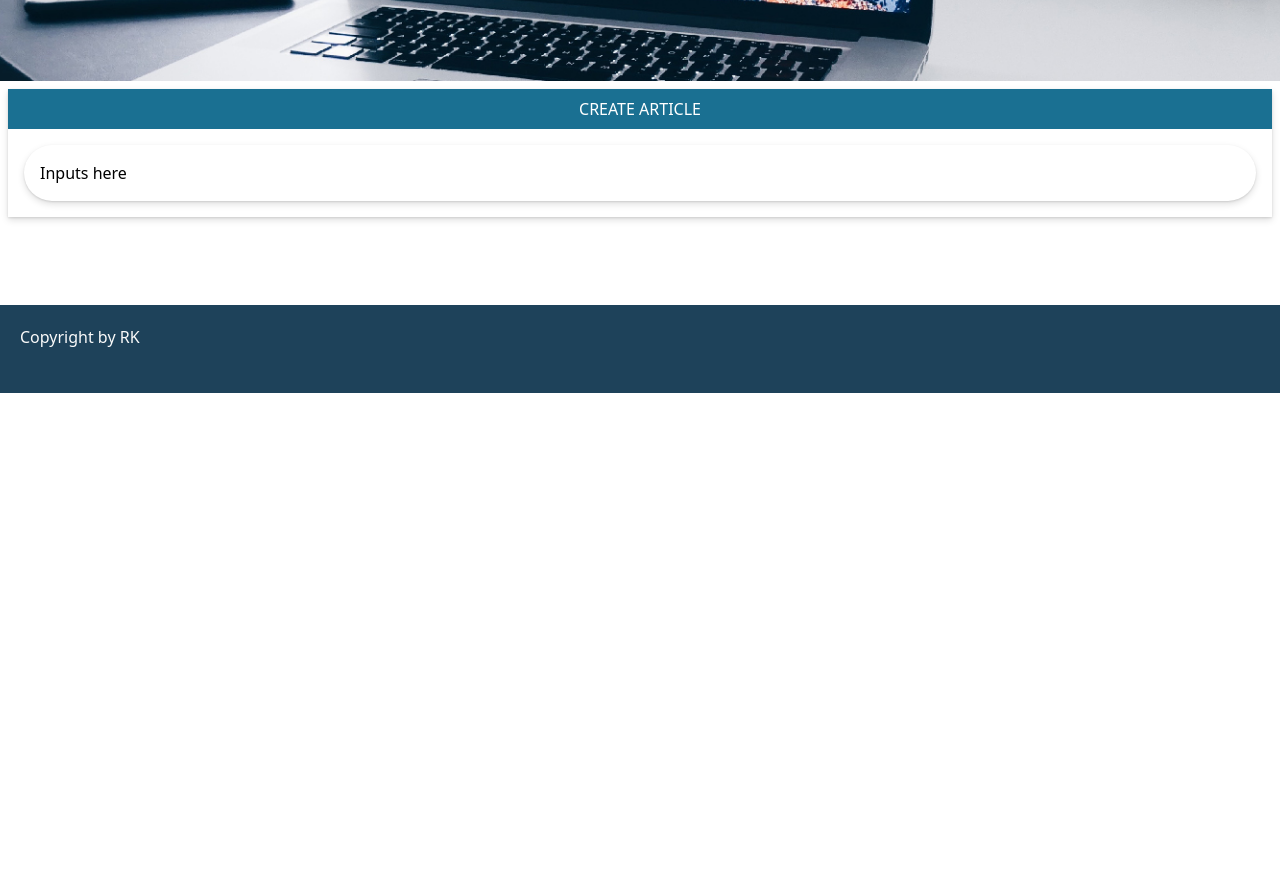
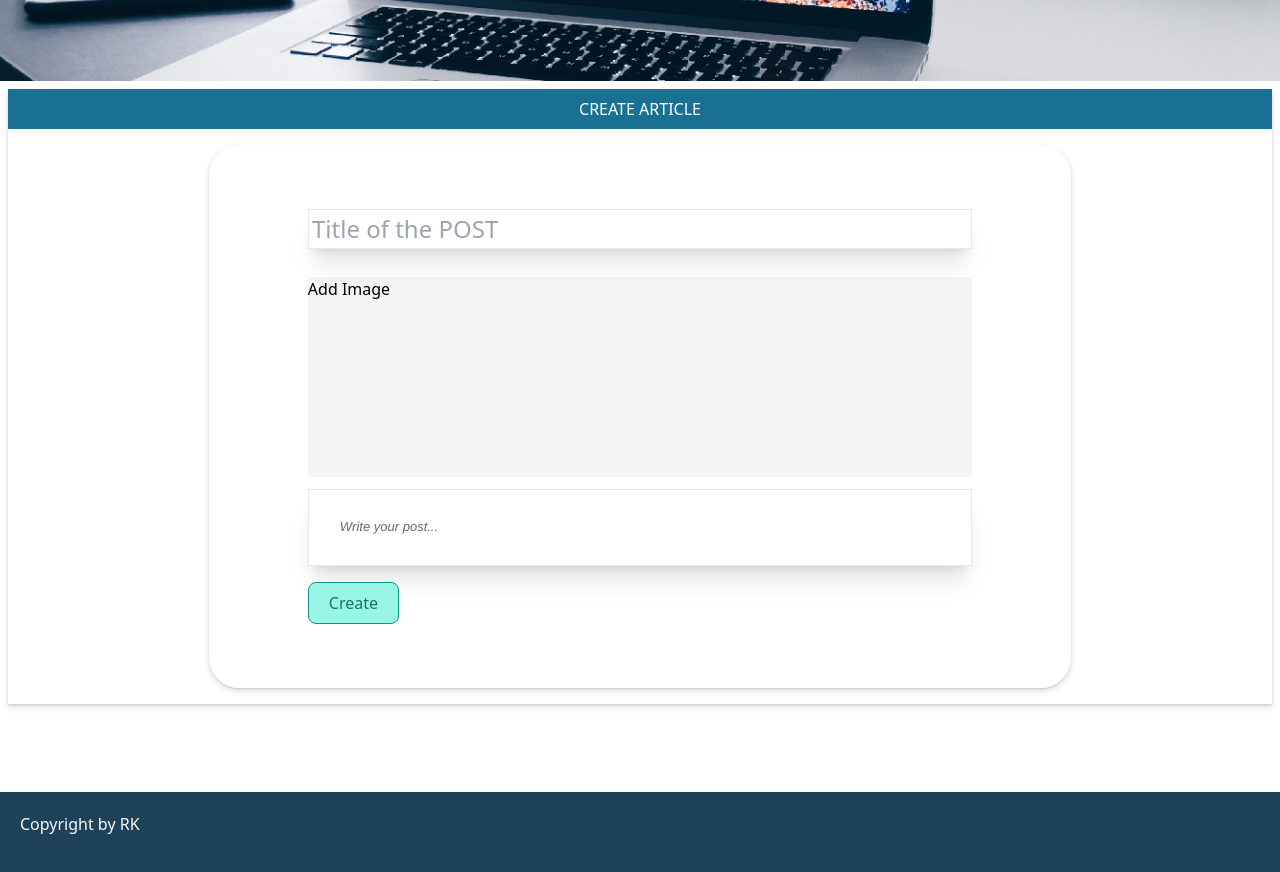
Before and after one commit to RoKoBG/Blog-React-Project, a React (Vite) app: page /create in a window 1280 px wide. Shown: the part 460-1332 px from the top of the page. Before the commit the page ends 853 px from the top, so only its background shows below. Built offline with nearby package versions, Linux system fonts and the light colour scheme; no server answers; the database is empty.

Commit message:
Work on Create component
Created some logic for modal accept before post data to Firebase

```diff
--- a/src/components/Home/Create/Create.jsx
+++ b/src/components/Home/Create/Create.jsx
@@ -1,25 +1,92 @@
 import React from "react";
-import Header from "../../Header/Header"
-import Footer from "../../Footer/Footer"
-import styles from "./Create.module.css"
+import { useState, useRef } from "react";
+
+import Header from "../../Header/Header";
+import Footer from "../../Footer/Footer";
+import { Blog } from "../../../contexts/context";
+import styles from "./Create.module.css";
+import ReactQuill from "react-quill";
+
 const Create = () => {
+    const [text, setText] = useState("");
+    const [imgUrl, setImgUrl] = useState("");
+
+    const imgRef = useRef(null);
+
+    const { post } = Blog();
+
+    const handleClick = () => {
+        imgRef.current.click();
+    };
+    const handleSubmit = () => {
+        try {
+            console.log(text, imgUrl);
+        } catch (error) {}
+    };
     return (
         <>
             <main className={styles.container}>
-        <Header/>
+                <Header />
                 <section className={styles.main}>
                     <div className={styles.left}>
                         <div className={styles.box}>
-                        <div className={styles['articles-header']}>CREATE ARTICLE</div>
+                            <div className={styles["articles-header"]}>
+                                CREATE ARTICLE
+                            </div>
                             <div className={styles["article-wrapper"]}>
                                 <div className={styles["article-box"]}>
-
-                               <p>Inputs here</p>
+                                    <section className="w-[80%] md:w-[80%] lg:w[60%] mx-auto py-[3rem]">
+                                        <input
+                                            onChange={(e) =>
+                                                setInput({
+                                                    ...input,
+                                                    title: e.target.value,
+                                                })
+                                            }
+                                            type="text"
+                                            placeholder="Title of the POST"
+                                            className="text-2xl outline-none w-full p-[0.2rem] mb-4 shadow-xl border"
+                                        />
+                                        <div
+                                            style={{
+                                                backgroundImage: `url(${imgUrl})`,
+                                            }}
+                                            onClick={handleClick}
+                                            className="w-full h-[200px] object-cover bg-gray-100 my-3 cursor-pointer bg-cover bg-no-repeat"
+                                        >
+                                            {!imgUrl && "Add Image"}
+                                        </div>
+                                        <input
+                                            onChange={(e) => {
+                                                setImgUrl(
+                                                    URL.createObjectURL(
+                                                        e.target.files[0]
+                                                    ),
+                                                    setInput({
+                                                        ...input,
+                                                        imgUrl: imgUrl,
+                                                    })
+                                                );
+                                            }}
+                                            ref={imgRef}
+                                            type="file"
+                                            hidden
+                                        />
+                                        <ReactQuill
+                                            theme="bubble"
+                                            value={text}
+                                            onChange={setText}
+                                            placeholder="Write your post..."
+                                            className="text-3xl outline-none  w-full p-[1rem] shadow-xl border"
+                                        />
+                                        <button onClick={handleSubmit} className="border border-teal-600 bg-teal-200 py-2 mt-4 px-5 rounded-lg text-teal-700">
+                                            Create
+                                        </button>
+                                    </section>
                                 </div>
                             </div>
                         </div>
                     </div>
-
                 </section>
 
                 <Footer />
--- a/src/components/Home/Create/Create.module.css
+++ b/src/components/Home/Create/Create.module.css
@@ -31,6 +31,8 @@
     text-align: center;
   }
   .article-box{
+    width: 70%;
+    margin:0 auto;
     box-shadow: 0 3px 7px 0 rgba(0, 0, 0, .13), 0 1px 2px 0 rgba(0, 0, 0, .11);
     display: flex;
     gap: 1em;
@@ -38,6 +40,7 @@
     border-radius: 30px;
   }
   .article-wrapper{
+    justify-items: center;
     padding: 1em;
   }
   .article-img{
@@ -51,3 +54,8 @@
       background-repeat: no-repeat;
       background-size: cover;
   }
+
+  .write .ql-editor{
+    font-size: 1.2rem !important;
+padding: 0 !important;
+  }
--- a/src/contexts/context.jsx
+++ b/src/contexts/context.jsx
@@ -10,9 +10,9 @@ const BlogContext = createContext();
 const Context = ({ children }) => {
     const [currUser, setCurrUser] = useState(false);
     const [load, setLoad] = useState(true);
-    const [userLoad, setUserLoad] = useState(true)
+    const [userLoad, setUserLoad] = useState(true);
     const [allUsers, setAllUsers] = useState([]);
-
+    const [post, setPost] = useState(false);
     useEffect(() => {
         const unsubscribe = onAuthStateChanged(auth, (user) => {
             if (user) {
@@ -42,7 +42,9 @@ const Context = ({ children }) => {
     }, []);
 
     return (
-        <BlogContext.Provider value={{ currUser, setCurrUser, allUsers, userLoad }}>
+        <BlogContext.Provider
+            value={{ currUser, setCurrUser, allUsers, userLoad, post, setPost }}
+        >
             {load ? <Load /> : children}
         </BlogContext.Provider>
     );
--- a/src/main.jsx
+++ b/src/main.jsx
@@ -1,10 +1,11 @@
 import React from "react";
 import ReactDOM from "react-dom/client";
+import { BrowserRouter } from "react-router-dom";
 import App from "./App.jsx";
-import { BrowserRouter } from "react-router-dom";
+import Context from "./contexts/context.jsx";
 import "./index.css";
-import Context from "./contexts/context.jsx";
 import "react-toastify/dist/ReactToastify.css";
+import "react-quill/dist/quill.bubble.css"
 
 ReactDOM.createRoot(document.getElementById("root")).render(
 
```
Also changed, not shown: src/App.jsx (+5 -3 lines). Lines whose indentation alone changed are shown as unchanged.
